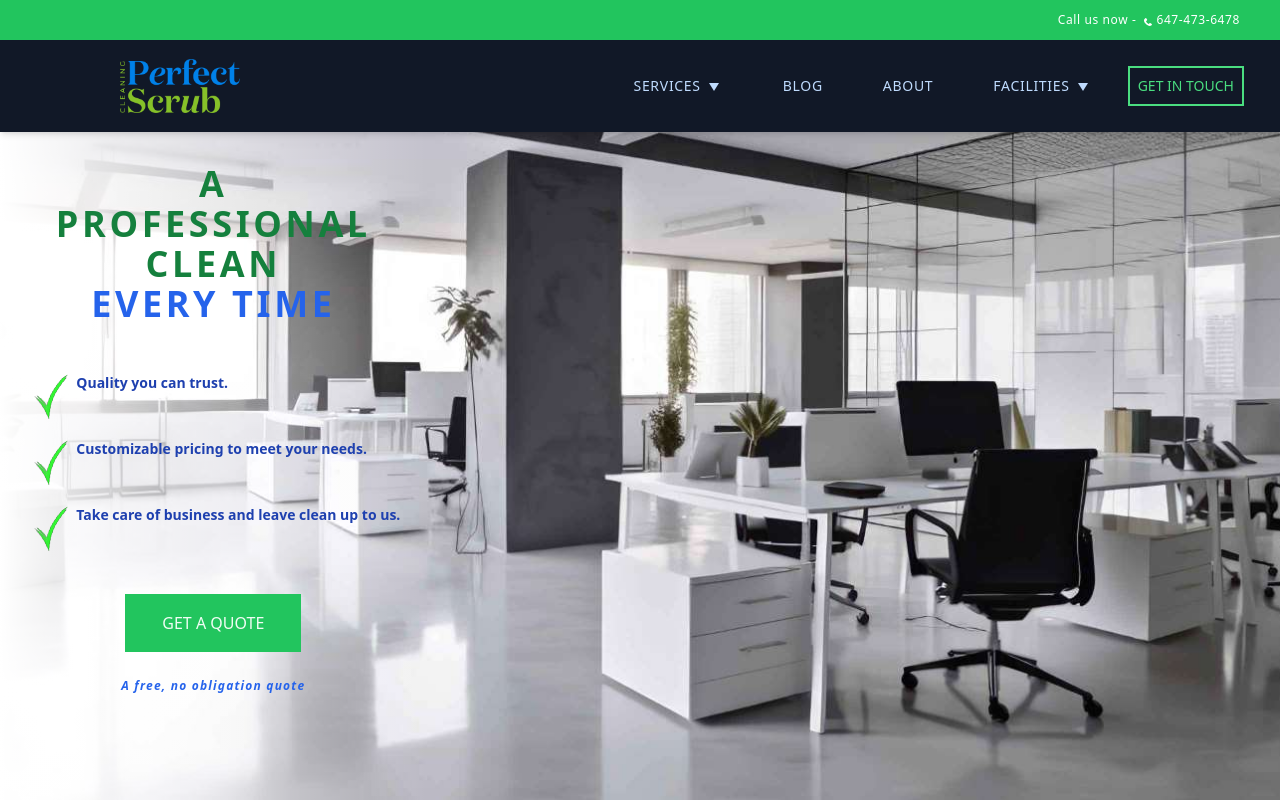
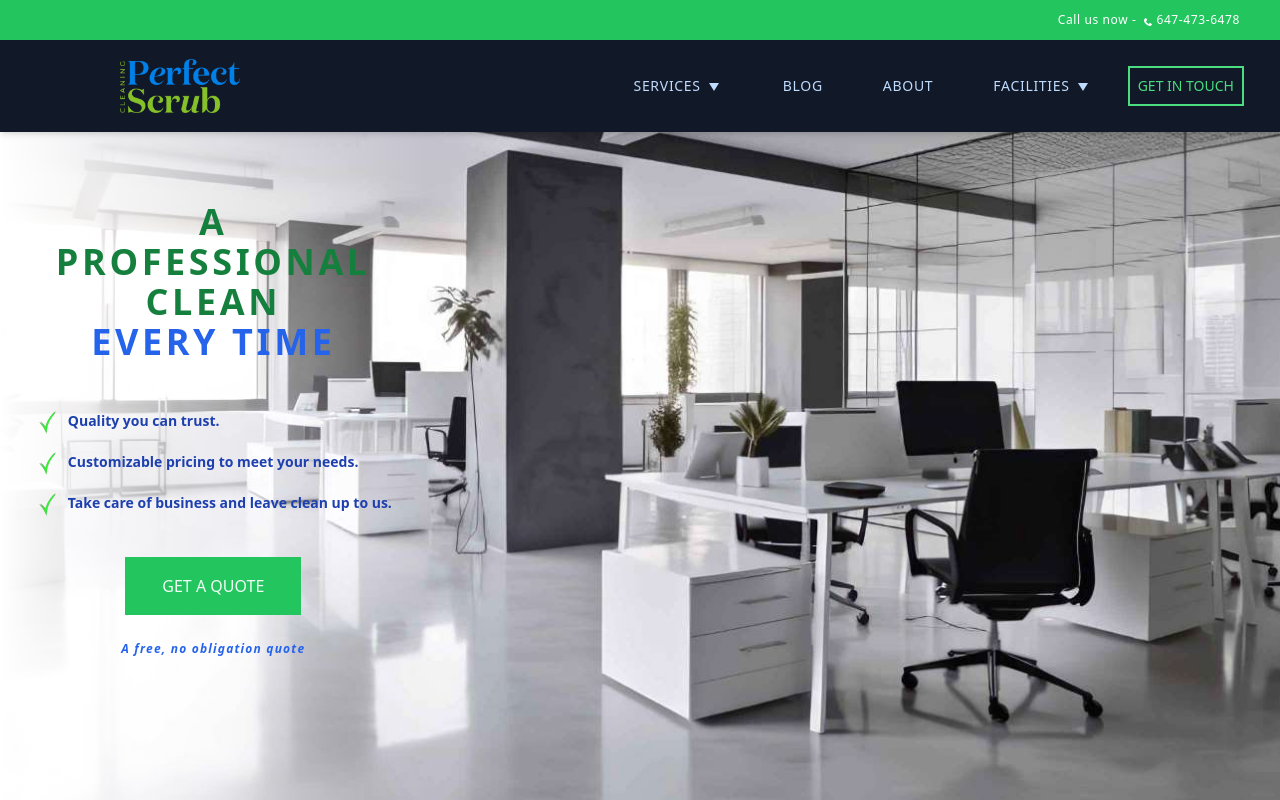
Before and after one commit to perfectscrub/perfect-scrub, a Next.js app: page / in a window 1280 px wide. Shown: the top 800 px of the page. Built offline with nearby package versions, Linux system fonts and the light colour scheme.

Commit message:
added size change, right margin to green ticks

```diff
--- a/pages/index.js
+++ b/pages/index.js
@@ -31,14 +31,14 @@ export default function Home() {
             </h1>
             <ul className="ml-1 mb-10">
               <li className="text-sm text-blue-800 font-semibold mt-12 ml-1 mr-2 mb-4 leading-relaxed text-left flex">
-                <Image width={50} height={50} className="" src="/green-list-marker.png" alt="" /> Quality you can trust.
+                <Image width={25} height={25} className="mr-2" src="/green-list-marker.png" alt="" /> Quality you can trust.
               </li>
               <li className="text-sm text-blue-800 font-semibold mt-2 ml-1 mr-2 mb-4 leading-relaxed text-left flex">
-                <Image width={50} height={50} className="" src="/green-list-marker.png" alt="" /> Customizable pricing to meet your needs.
+                <Image width={25} height={25} className="mr-2" src="/green-list-marker.png" alt="" /> Customizable pricing to meet your needs.
               </li>
               <li
                 className="text-sm text-blue-800 font-semibold mt-2 ml-1 mr-2 mb-0 leading-relaxed text-left flex items-start">
-                <Image width={50} height={50} className="" src="/green-list-marker.png" alt="" />Take care of business and leave clean up to
+                <Image width={25} height={25} className="mr-2" src="/green-list-marker.png" alt="" />Take care of business and leave clean up to
                 us.
               </li>
             </ul>
```
